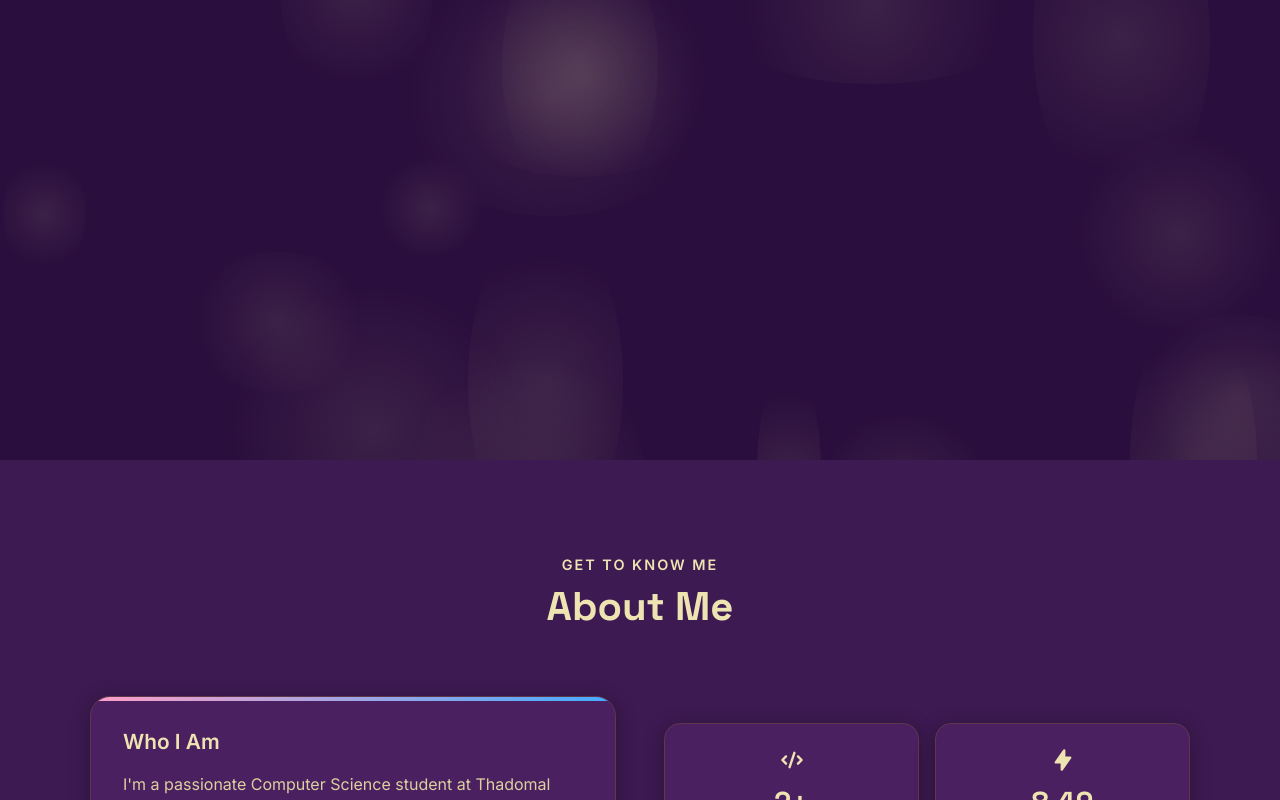
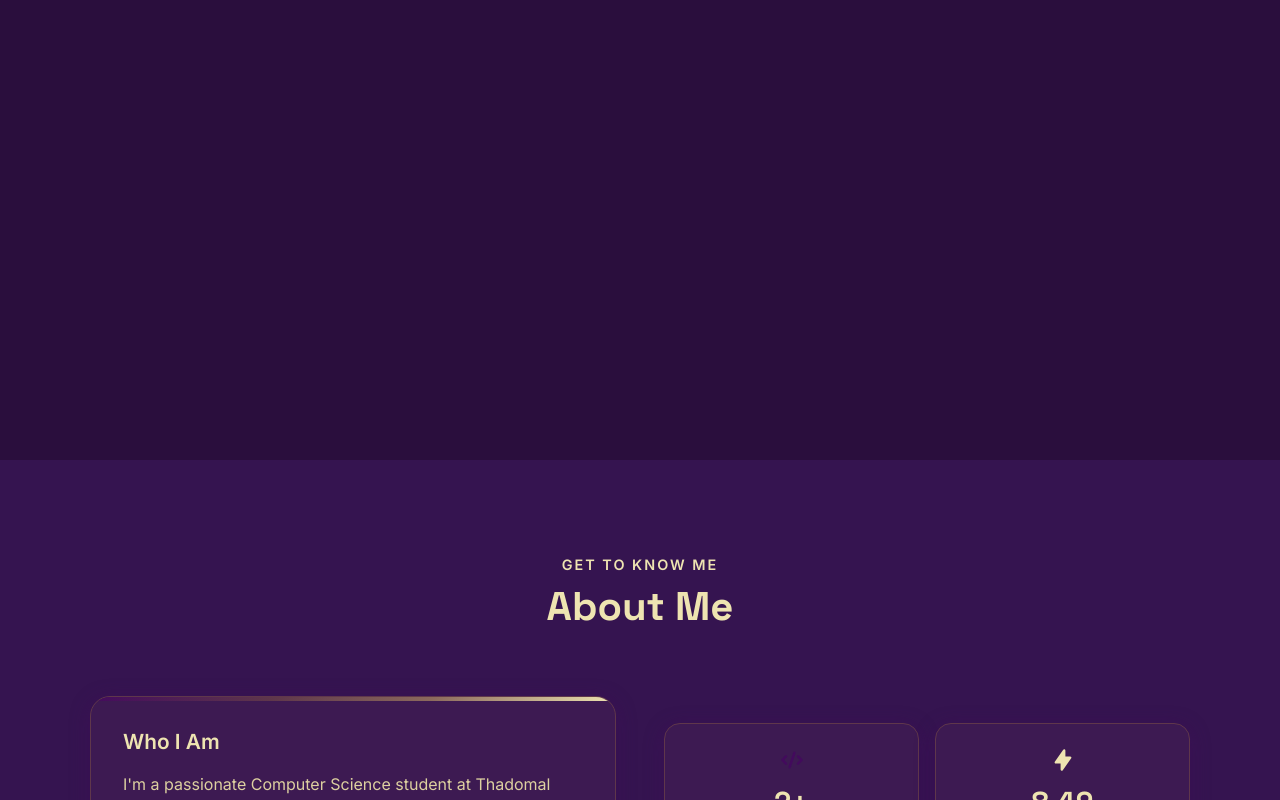
Before and after one commit to shenoyshivani/portfolio-website, a React (Vite) app in the folder client/: page / in a window 1280 px wide. Shown: the part 340-1140 px from the top of the page. Built offline with nearby package versions, Linux system fonts and the light colour scheme.

Commit message:
Use all 4 palette colors across all sections - light and dark mode

```diff
--- a/client/src/components/About.jsx
+++ b/client/src/components/About.jsx
@@ -8,10 +8,10 @@ export default function About() {
   const isInView = useInView(ref, { once: true, margin: '-100px' })
 
   const stats = [
-    { label: 'Projects', value: '2+', icon: HiCode },
-    { label: 'CGPA', value: '8.49', icon: HiLightningBolt },
-    { label: 'Skills', value: '10+', icon: HiGlobe },
-    { label: 'Languages', value: '4', icon: HiUser },
+    { label: 'Projects', value: '2+', icon: HiCode, color: 'var(--color-1)' },
+    { label: 'CGPA', value: '8.49', icon: HiLightningBolt, color: 'var(--color-4)' },
+    { label: 'Skills', value: '10+', icon: HiGlobe, color: 'var(--color-3)' },
+    { label: 'Languages', value: '4', icon: HiUser, color: 'var(--color-2)' },
   ]
 
   return (
@@ -133,7 +133,7 @@ export default function About() {
               >
                 <stat.icon style={{
                   fontSize: '1.5rem',
-                  color: 'var(--accent)',
+                  color: stat.color,
                   marginBottom: '0.5rem',
                 }} />
                 <div style={{
--- a/client/src/components/Contact.jsx
+++ b/client/src/components/Contact.jsx
@@ -30,10 +30,10 @@ export default function Contact() {
   }
 
   const contactInfo = [
-    { icon: FaEnvelope, label: 'Email', value: 'shivanishenoy17@gmail.com', href: 'mailto:shivanishenoy17@gmail.com' },
-    { icon: FaPhone, label: 'Phone', value: '+91 7058144485', href: 'tel:+917058144485' },
-    { icon: FaMapMarkerAlt, label: 'Location', value: 'Mumbai, Maharashtra', href: null },
-    { icon: FaLanguage, label: 'Languages', value: 'English, Marathi, Hindi, Konkani', href: null },
+    { icon: FaEnvelope, label: 'Email', value: 'shivanishenoy17@gmail.com', href: 'mailto:shivanishenoy17@gmail.com', color: 'var(--color-1)' },
+    { icon: FaPhone, label: 'Phone', value: '+91 7058144485', href: 'tel:+917058144485', color: 'var(--color-4)' },
+    { icon: FaMapMarkerAlt, label: 'Location', value: 'Mumbai, Maharashtra', href: null, color: 'var(--color-3)' },
+    { icon: FaLanguage, label: 'Languages', value: 'English, Marathi, Hindi, Konkani', href: null, color: 'var(--color-2)' },
   ]
 
   const socials = [
@@ -108,7 +108,7 @@ export default function Contact() {
                 left: 0,
                 right: 0,
                 height: '3px',
-                background: 'var(--gradient)',
+                background: 'var(--gradient-pink)',
               }} />
 
               <h3 style={{
@@ -142,13 +142,13 @@ export default function Contact() {
                       width: '45px',
                       height: '45px',
                       borderRadius: '12px',
-                      background: 'var(--accent-glow)',
+                      background: `${info.color}25`,
                       display: 'flex',
                       alignItems: 'center',
                       justifyContent: 'center',
                       flexShrink: 0,
                     }}>
-                      <info.icon style={{ color: 'var(--accent)', fontSize: '1.1rem' }} />
+                      <info.icon style={{ color: info.color, fontSize: '1.1rem' }} />
                     </div>
                     <div>
                       <p style={{
@@ -245,7 +245,7 @@ export default function Contact() {
                 left: 0,
                 right: 0,
                 height: '3px',
-                background: 'var(--gradient)',
+                background: 'var(--gradient-blue)',
               }} />
 
               <div style={{
--- a/client/src/components/Education.jsx
+++ b/client/src/components/Education.jsx
@@ -87,7 +87,7 @@ export default function Education() {
               left: 0,
               right: 0,
               height: '3px',
-              background: 'var(--gradient)',
+              background: 'var(--gradient-pink)',
             }} />
 
             <div style={{
@@ -100,12 +100,12 @@ export default function Education() {
                 width: '50px',
                 height: '50px',
                 borderRadius: '12px',
-                background: 'var(--accent-glow)',
+                background: 'var(--color-1)30',
                 display: 'flex',
                 alignItems: 'center',
                 justifyContent: 'center',
               }}>
-                <HiAcademicCap style={{ fontSize: '1.5rem', color: 'var(--accent)' }} />
+                <HiAcademicCap style={{ fontSize: '1.5rem', color: 'var(--color-1)' }} />
               </div>
               <div>
                 <h3 style={{
@@ -146,7 +146,7 @@ export default function Education() {
               alignItems: 'center',
               gap: '0.5rem',
               padding: '0.5rem 1rem',
-              background: 'var(--accent-glow)',
+              background: 'var(--color-4)20',
               borderRadius: '8px',
               marginBottom: '1.5rem',
             }}>
@@ -159,7 +159,7 @@ export default function Education() {
               <span style={{
                 fontSize: '1.2rem',
                 fontWeight: 700,
-                color: 'var(--accent)',
+                color: 'var(--color-4)',
               }}>
                 {education.cgpa}
               </span>
@@ -216,7 +216,7 @@ export default function Education() {
               left: 0,
               right: 0,
               height: '3px',
-              background: 'var(--gradient)',
+              background: 'var(--gradient-blue)',
             }} />
 
             <div style={{
@@ -229,12 +229,12 @@ export default function Education() {
                 width: '50px',
                 height: '50px',
                 borderRadius: '12px',
-                background: 'var(--accent-glow)',
+                background: 'var(--color-3)30',
                 display: 'flex',
                 alignItems: 'center',
                 justifyContent: 'center',
               }}>
-                <HiBadgeCheck style={{ fontSize: '1.5rem', color: 'var(--accent)' }} />
+                <HiBadgeCheck style={{ fontSize: '1.5rem', color: 'var(--color-3)' }} />
               </div>
               <div>
                 <h3 style={{
--- a/client/src/components/Experience.jsx
+++ b/client/src/components/Experience.jsx
@@ -82,9 +82,9 @@ export default function Experience() {
                 width: '22px',
                 height: '22px',
                 borderRadius: '50%',
-                background: 'var(--accent)',
+                background: 'var(--color-1)',
                 border: '3px solid var(--bg-primary)',
-                boxShadow: '0 0 0 3px var(--accent-glow)',
+                boxShadow: '0 0 0 3px var(--color-1)40',
               }} />
 
               <div style={{
@@ -111,7 +111,7 @@ export default function Experience() {
                   gap: '0.75rem',
                   marginBottom: '0.5rem',
                 }}>
-                  <HiBriefcase style={{ color: 'var(--accent)', fontSize: '1.2rem' }} />
+                  <HiBriefcase style={{ color: 'var(--color-1)', fontSize: '1.2rem' }} />
                   <span style={{
                     fontSize: '0.85rem',
                     color: 'var(--text-muted)',
@@ -172,7 +172,7 @@ export default function Experience() {
                         minWidth: '6px',
                         height: '6px',
                         borderRadius: '50%',
-                        background: 'var(--accent)',
+                        background: 'var(--color-4)',
                         marginTop: '8px',
                       }} />
                       {desc}
--- a/client/src/components/Hero.jsx
+++ b/client/src/components/Hero.jsx
@@ -22,26 +22,33 @@ export default function Hero() {
         inset: 0,
         overflow: 'hidden',
       }}>
-        {[...Array(20)].map((_, i) => (
+        {[
+          { color: 'var(--color-1)', size: 400, x: '10%', y: '10%' },
+          { color: 'var(--color-2)', size: 350, x: '70%', y: '15%' },
+          { color: 'var(--color-3)', size: 300, x: '20%', y: '70%' },
+          { color: 'var(--color-4)', size: 250, x: '75%', y: '65%' },
+          { color: 'var(--color-1)', size: 200, x: '50%', y: '40%' },
+          { color: 'var(--color-3)', size: 180, x: '85%', y: '85%' },
+        ].map((blob, i) => (
           <motion.div
             key={i}
             style={{
               position: 'absolute',
-              width: Math.random() * 300 + 50,
-              height: Math.random() * 300 + 50,
+              width: blob.size,
+              height: blob.size,
               borderRadius: '50%',
-              background: `radial-gradient(circle, var(--accent-glow) 0%, transparent 70%)`,
-              left: `${Math.random() * 100}%`,
-              top: `${Math.random() * 100}%`,
-              opacity: 0.3,
+              background: `radial-gradient(circle, ${blob.color}40 0%, transparent 70%)`,
+              left: blob.x,
+              top: blob.y,
+              opacity: 0.5,
             }}
             animate={{
-              x: [0, Math.random() * 100 - 50],
-              y: [0, Math.random() * 100 - 50],
+              x: [0, (i % 2 === 0 ? 40 : -40)],
+              y: [0, (i % 2 === 0 ? -30 : 30)],
               scale: [1, 1.2, 1],
             }}
             transition={{
-              duration: Math.random() * 10 + 10,
+              duration: 8 + i * 2,
               repeat: Infinity,
               repeatType: 'reverse',
             }}
--- a/client/src/components/Projects.jsx
+++ b/client/src/components/Projects.jsx
@@ -15,7 +15,8 @@ const projects = [
     ],
     tech: ['Python', 'ChromaDB', 'Groq API', 'Streamlit', 'NLP'],
     demo: 'https://drive.google.com/file/d/11QNlvFkVBAeYQV1S7mjrd91xBT7-2qe4/view?usp=drive_link',
-    color: '#6c63ff',
+    color: 'var(--color-1)',
+    accentColor: 'var(--color-4)',
   },
   {
     title: 'Fashion Recommendation System',
@@ -29,7 +30,8 @@ const projects = [
     ],
     tech: ['Python', 'TensorFlow', 'OpenCV', 'Streamlit', 'ML'],
     demo: 'https://drive.google.com/file/d/18J99ZH7ZFmMAcAsu1DnMzJge3poxfhPn/view?usp=drive_link',
-    color: '#48c6ef',
+    color: 'var(--color-3)',
+    accentColor: 'var(--color-2)',
   },
 ]
 
--- a/client/src/components/Skills.jsx
+++ b/client/src/components/Skills.jsx
@@ -4,6 +4,7 @@ import { useRef } from 'react'
 const skillCategories = [
   {
     title: 'Languages',
+    color: 'var(--color-1)',
     skills: [
       { name: 'Python', level: 90 },
       { name: 'C++', level: 75 },
@@ -12,6 +13,7 @@ const skillCategories = [
   },
   {
     title: 'Frameworks & Libraries',
+    color: 'var(--color-4)',
     skills: [
       { name: 'React.js', level: 85 },
       { name: 'Node.js', level: 80 },
@@ -22,6 +24,7 @@ const skillCategories = [
   },
   {
     title: 'Databases',
+    color: 'var(--color-3)',
     skills: [
       { name: 'MongoDB', level: 80 },
       { name: 'PostgreSQL', level: 75 },
@@ -29,6 +32,7 @@ const skillCategories = [
   },
   {
     title: 'Developer Tools',
+    color: 'var(--color-2)',
     skills: [
       { name: 'GitHub', level: 85 },
       { name: 'Postman', level: 80 },
@@ -95,10 +99,10 @@ export default function Skills() {
               <h3 style={{
                 fontSize: '1.1rem',
                 fontWeight: 600,
-                color: 'var(--accent)',
+                color: category.color,
                 marginBottom: '1.5rem',
                 paddingBottom: '0.75rem',
-                borderBottom: '2px solid var(--border)',
+                borderBottom: `2px solid ${category.color}30`,
               }}>
                 {category.title}
               </h3>
@@ -140,7 +144,7 @@ export default function Skills() {
                       }}
                       style={{
                         height: '100%',
-                        background: 'var(--gradient)',
+                        background: category.color,
                         borderRadius: '3px',
                       }}
                     />
--- a/client/src/index.css
+++ b/client/src/index.css
@@ -5,8 +5,12 @@
 }
 
 :root {
+  --color-1: #FE9EC7;
+  --color-2: #F9F6C4;
+  --color-3: #89D4FF;
+  --color-4: #44ACFF;
   --bg-primary: #fffaf5;
-  --bg-secondary: #FE9EC720;
+  --bg-secondary: #fef0f5;
   --bg-card: #ffffff;
   --text-primary: #2d2040;
   --text-secondary: #5F374B;
@@ -15,16 +19,22 @@
   --accent-hover: #89D4FF;
   --accent-glow: rgba(68, 172, 255, 0.3);
   --border: #F9F6C4;
-  --shadow: 0 4px 20px rgba(68, 172, 255, 0.1);
+  --shadow: 0 4px 20px rgba(254, 158, 199, 0.15);
   --shadow-lg: 0 10px 40px rgba(68, 172, 255, 0.15);
-  --gradient: linear-gradient(135deg, #FE9EC7 0%, #44ACFF 100%);
+  --gradient: linear-gradient(135deg, #FE9EC7 0%, #F9F6C4 35%, #89D4FF 65%, #44ACFF 100%);
+  --gradient-pink: linear-gradient(135deg, #FE9EC7, #F9F6C4);
+  --gradient-blue: linear-gradient(135deg, #89D4FF, #44ACFF);
   --nav-bg: rgba(255, 250, 245, 0.9);
 }
 
 body.dark {
+  --color-1: #430A5D;
+  --color-2: #5F374B;
+  --color-3: #8C6A5D;
+  --color-4: #EEE4B1;
   --bg-primary: #2a0e3d;
-  --bg-secondary: #3d1a52;
-  --bg-card: #4a2060;
+  --bg-secondary: #351450;
+  --bg-card: #3d1a52;
   --text-primary: #EEE4B1;
   --text-secondary: #ddd0a0;
   --text-muted: #8C6A5D;
@@ -32,8 +42,11 @@ body.dark {
   --accent-hover: #fff5d6;
   --accent-glow: rgba(238, 228, 177, 0.3);
   --border: #5F374B;
-  --shadow: 0 4px 20px rgba(0, 0, 0, 0.3);
+  --shadow: 0 4px 20px rgba(67, 10, 93, 0.4);
   --shadow-lg: 0 10px 40px rgba(0, 0, 0, 0.4);
+  --gradient: linear-gradient(135deg, #430A5D 0%, #5F374B 35%, #8C6A5D 65%, #EEE4B1 100%);
+  --gradient-pink: linear-gradient(135deg, #430A5D, #5F374B);
+  --gradient-blue: linear-gradient(135deg, #8C6A5D, #EEE4B1);
   --nav-bg: rgba(42, 14, 61, 0.9);
 }
 
```
